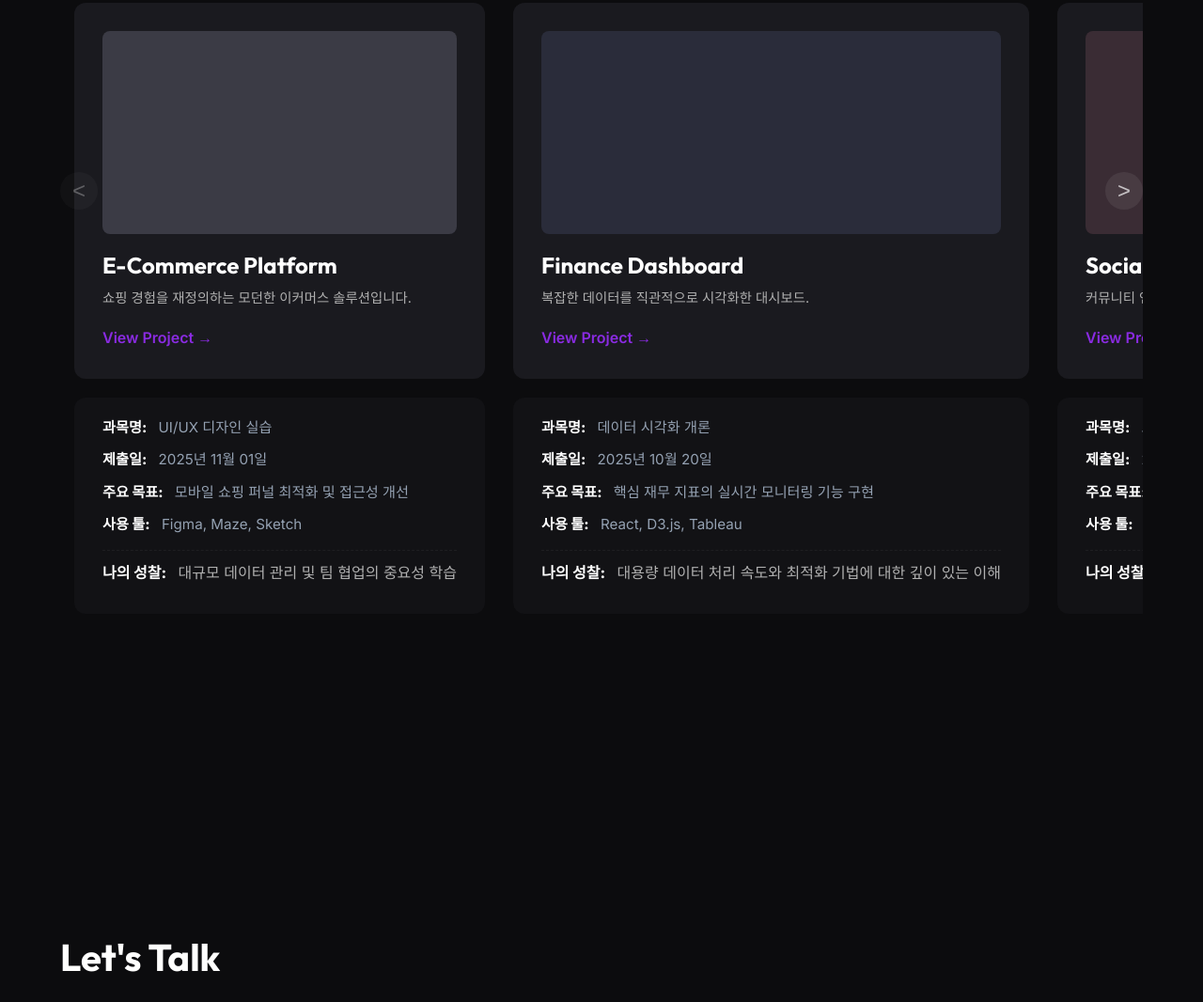
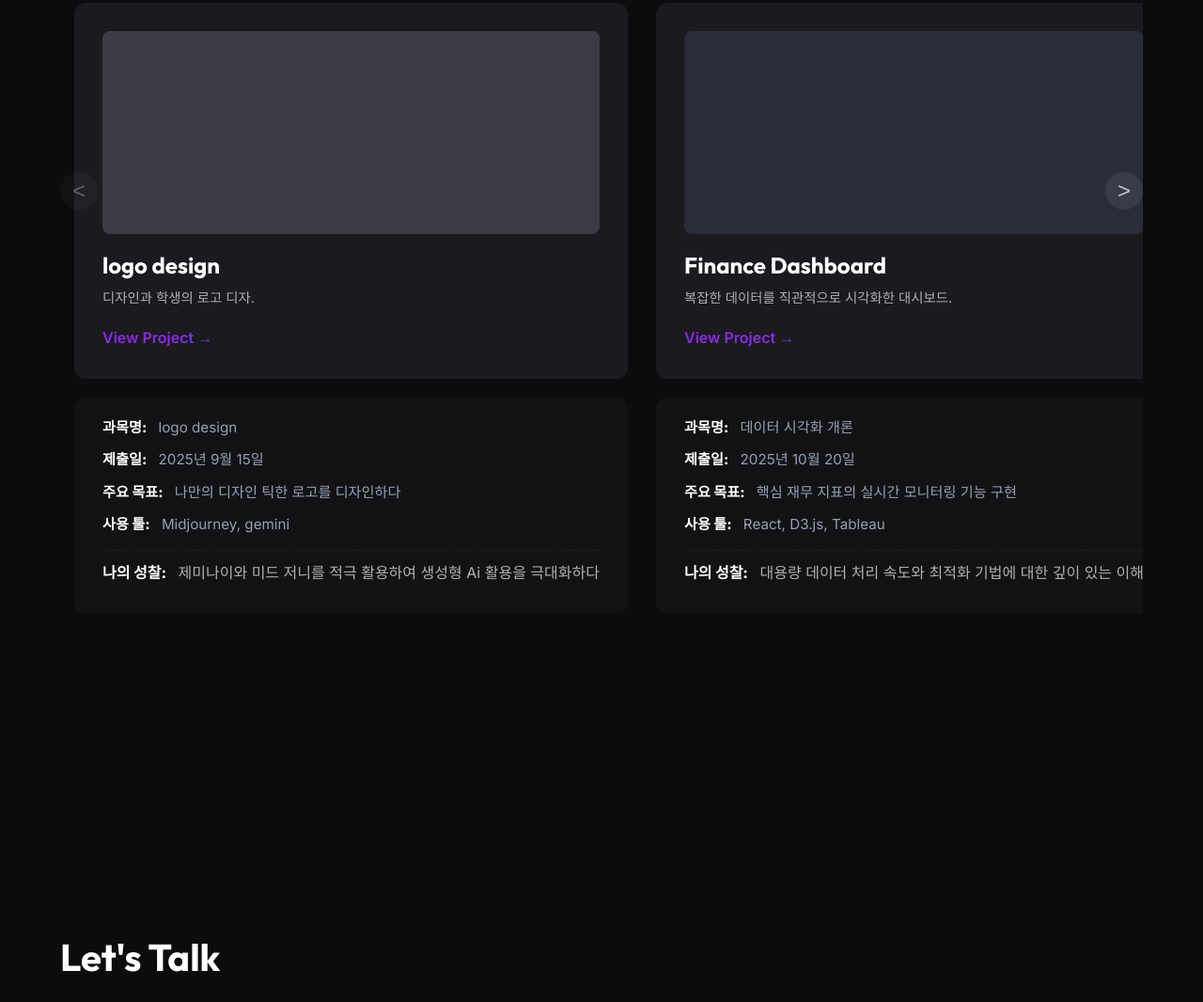
Before and after one commit to hyuck-a/Design, a plain HTML site: page index.html in a window 1280 px wide. Shown: the part 1581-2647 px from the top of the page at 94% size. Drawn offline with nearby package versions, Linux system fonts and the light colour scheme.

Commit message:
Update project details for Logo Design

```diff
--- a/index.html
+++ b/index.html
@@ -105,18 +105,18 @@
                             <div class="project-section">
                                 <div class="card-content">
                                     <div class="card-thumbnail" style="background-color: #3b3b45;"></div>
-                                    <h3 class="card-title">E-Commerce Platform</h3>
-                                    <p class="card-description">쇼핑 경험을 재정의하는 모던한 이커머스 솔루션입니다.</p>
+                                    <h3 class="card-title">logo design</h3>
+                                    <p class="card-description">디자인과 학생의 로고 디자.</p>
                                     <a href="#" class="view-project">View Project →</a>
                                 </div>
 
                                 <div class="project-detail-integrated">
-                                    <p class="project-meta-item"><strong>과목명:</strong> UI/UX 디자인 실습</p>
-                                    <p class="project-meta-item"><strong>제출일:</strong> 2025년 11월 01일</p>
-                                    <p class="project-meta-item"><strong>주요 목표:</strong> 모바일 쇼핑 퍼널 최적화 및 접근성 개선</p>
-                                    <p class="project-meta-item"><strong>사용 툴:</strong> Figma, Maze, Sketch</p>
-                                    <p class="project-meta-item reflection"><strong>나의 성찰:</strong> 대규모 데이터 관리 및 팀 협업의
-                                        중요성 학습</p>
+                                    <p class="project-meta-item"><strong>과목명:</strong> logo design</p>
+                                    <p class="project-meta-item"><strong>제출일:</strong> 2025년 9월 15일</p>
+                                    <p class="project-meta-item"><strong>주요 목표:</strong> 나만의 디자인 틱한 로고를 디자인하다</p>
+                                    <p class="project-meta-item"><strong>사용 툴:</strong> Midjourney, gemini</p>
+                                    <p class="project-meta-item reflection"><strong>나의 성찰:</strong> 제미나이와 미드 저니를 적극 활용하여
+                                        생성형 Ai 활용을 극대화하다</p>
                                 </div>
                             </div>
 
```
